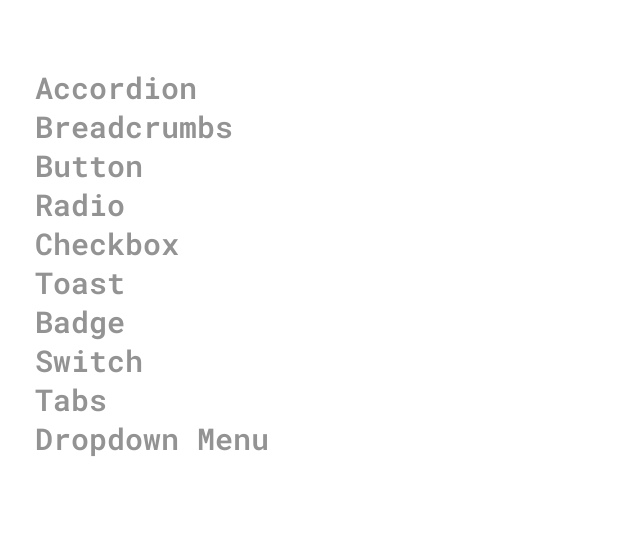
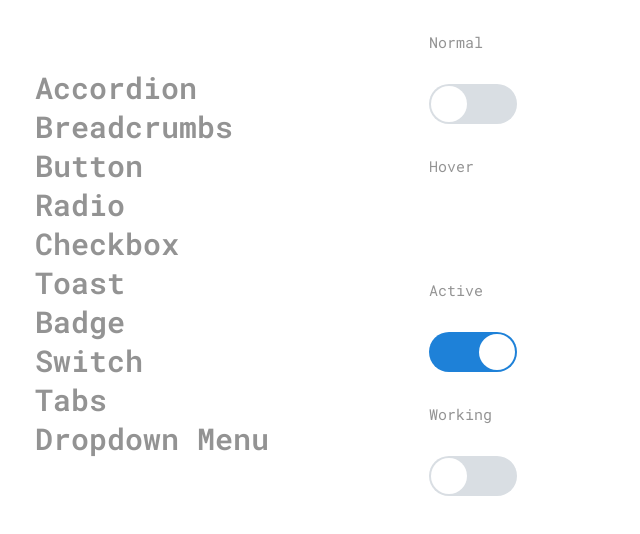
Before and after one commit to erik-johnsen/Komponentbibliotek, a plain HTML site: page index.html in a window 1280 px wide. Shown: the whole page, without its empty margins (0-640 px from the left). Drawn offline with Linux system fonts and the light colour scheme.

Commit message:
Designed switch

```diff
--- a/css/Components/switch.css
+++ b/css/Components/switch.css
@@ -0,0 +1,64 @@
+
+.component-switch-normal {
+	display: flex;
+	align-items: center;
+	position: relative;
+	width: 5.5rem;
+	height: 2.5rem;
+	background-color: var(--color-inactive);
+	border-radius: 2.5rem;
+}
+
+.component-switch-normal-ball {
+	position: absolute;
+	left: 0.15rem;
+	width: 2.25rem;
+	height: 2.25rem;
+	background-color: #FFF;
+	border-radius: 2.5rem
+}
+
+.component-switch-hover {
+	display: flex;
+	align-items: center;
+	position: relative;
+	width: 5.5rem;
+	height: 2.5rem;
+	background-color: var(--color-hover-secondary);
+	border-radius: 2.5rem;
+}
+
+.component-switch-active {
+	display: flex;
+	align-items: center;
+	position: relative;
+	width: 5.5rem;
+	height: 2.5rem;
+	background-color: var(--color-active);
+	border-radius: 2.5rem;
+	transform: rotate(180deg);
+}
+
+.component-switch-working {
+	display: flex;
+	align-items: center;
+	position: relative;
+	width: 5.5rem;
+	height: 2.5rem;
+	background-color: var(--color-inactive);
+	border-radius: 2.5rem;
+}
+
+.component-switch-working:hover {
+	background-color: var(--color-hover-secondary);
+	cursor: pointer;
+}
+
+.component-switch-working-ball {
+	position: absolute;
+	left: 0.15rem;
+	width: 2.25rem;
+	height: 2.25rem;
+	background-color: #FFF;
+	border-radius: 2.5rem
+}
--- a/index.html
+++ b/index.html
@@ -6,9 +6,9 @@
 	<title>Komponentbibliotek</title>
 
 	<link rel="stylesheet" href="./css/reset.css">
-	<link rel="stylesheet" href="./css/style.css">
 	<link rel="stylesheet" href="./css/variables.css">
 	<link rel="stylesheet" href="./css/fonts.css">
+	<link rel="stylesheet" href="./css/style.css">
 
 	<link rel="stylesheet" href="./css/Components/accordion.css">
 	<link rel="stylesheet" href="./css/Components/badge.css">
@@ -138,6 +138,50 @@
 			<button class="component-button-working">Click me</button>
 		</div>
 
+		<div class="component component-text" data-id="radio">
+
+			<div class="component-radio-normal">Radio Gaga</div>
+
+
+			<div class="component-radio-hover">Radio Gogo</div>
+
+
+			<div class="component-radio-active">Radio Blabla</div>
+		</div>
+
+		<div class="component component-text component-visible" data-id="switch">
+			<div class="component-state">
+				<div class="component-state_name">Normal</div>
+			</div>
+
+			<div class="component-switch-normal">
+				<div class="component-switch-normal-ball"></div>
+			</div>
+
+			<div class="component-state">
+				<div class="component-state_name">Hover</div>
+			</div>
+
+			<div class="component-switch-hover">
+				<div class="component-switch-normal-ball"></div>
+			</div>
+
+			<div class="component-state">
+				<div class="component-state_name">Active</div>
+			</div>
+
+			<div class="component-switch-active">
+				<div class="component-switch-normal-ball"></div>
+			</div>
+
+			<div class="component-state">
+				<div class="component-state_name">Working</div>
+			</div>
+
+			<div class="component-switch-working">
+				<div class="component-switch-working-ball"></div>
+			</div>
+		</div>
 	</main>
 </body>
 </html>
```
